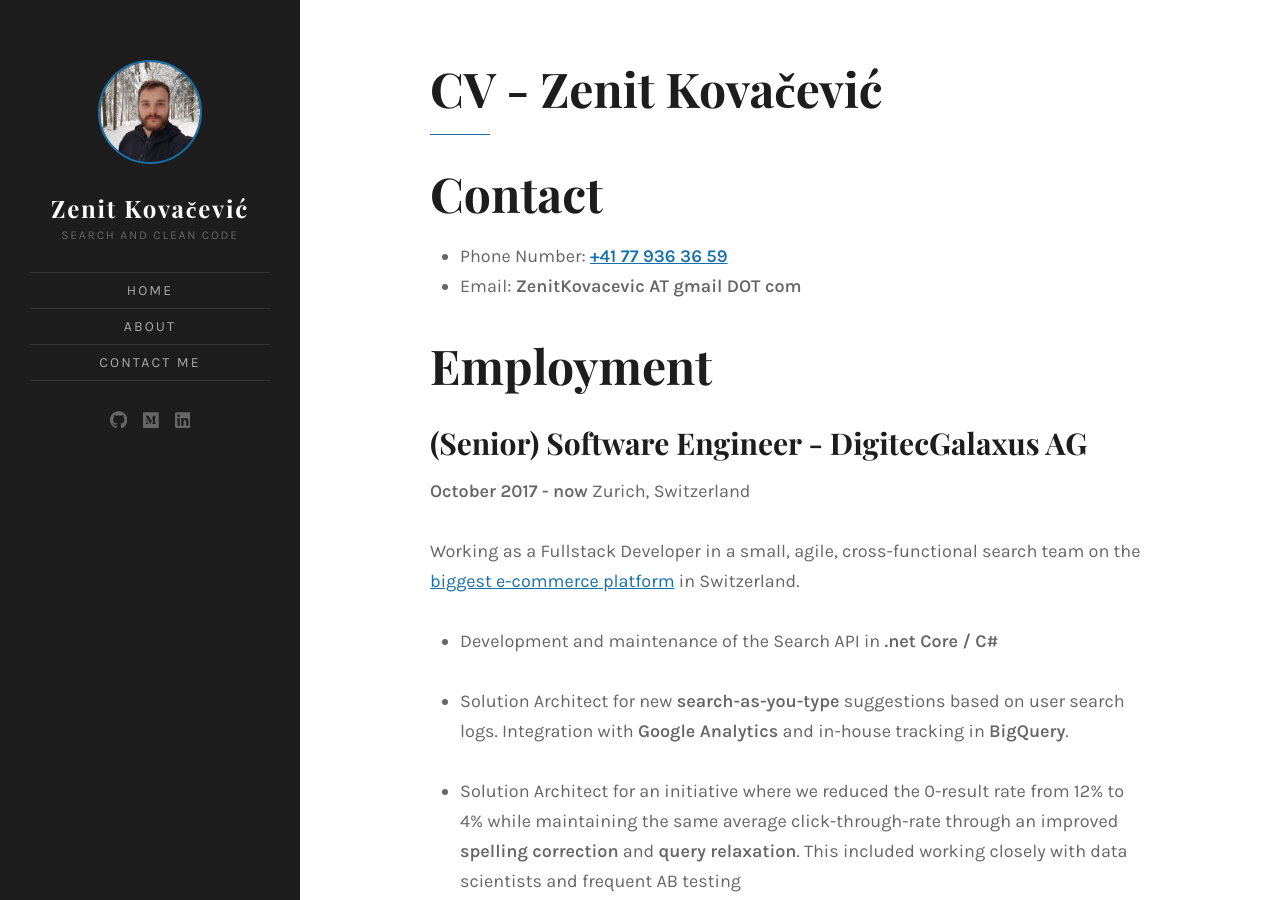
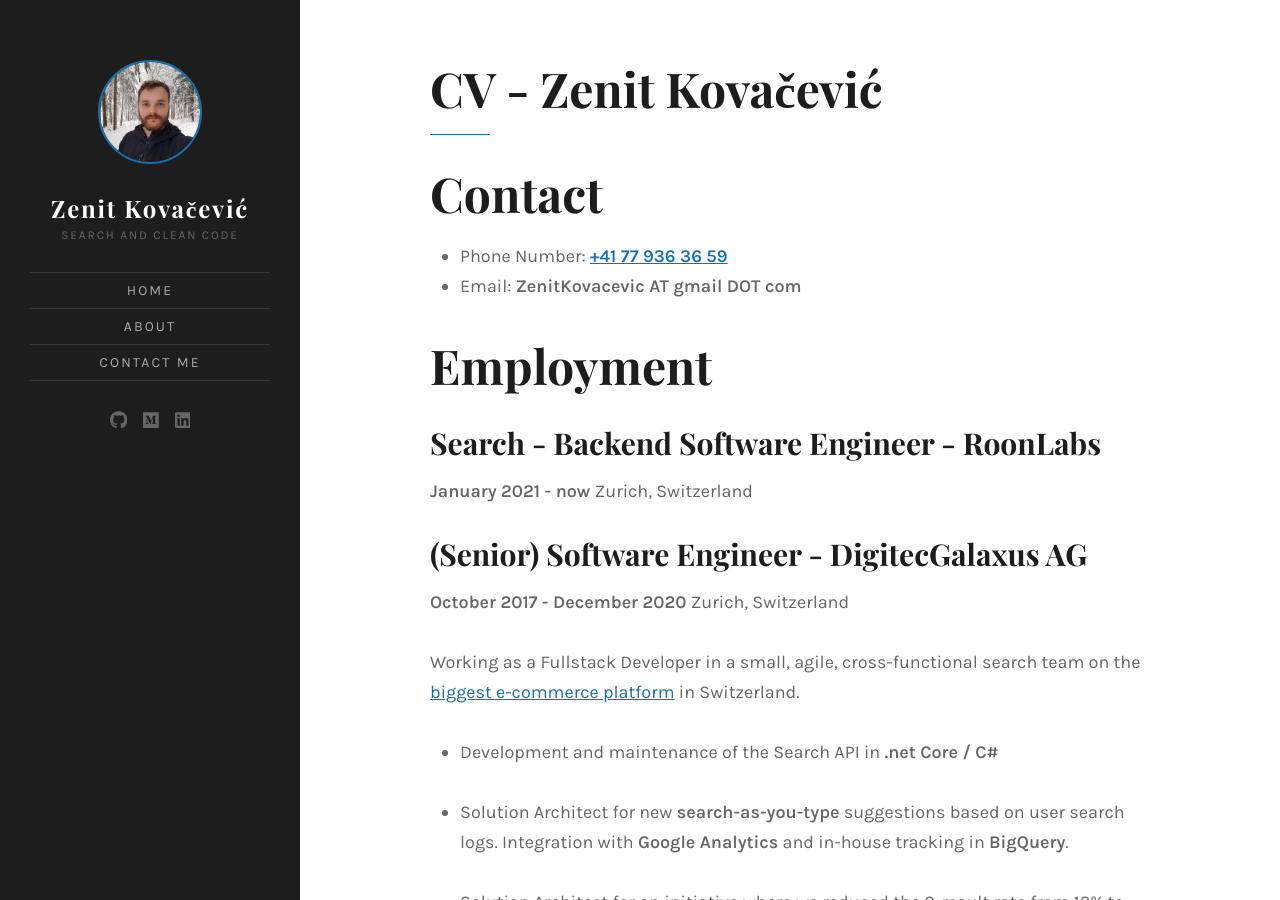
Before and after one commit to ZenitK/zenitk.github.io, a Jekyll site: the page built from cv.md, in a window 1280 px wide and 900 px high. Built offline with Jekyll 4.4.1, drawn with Linux system fonts in a browser that asks for light colours; some web fonts are replaced.

Commit message:
update personal

```diff
--- a/cv.md
+++ b/cv.md
@@ -10,8 +10,11 @@
 
 # Employment
 
+### Search - Backend Software Engineer - RoonLabs
+**January 2021 - now** Zurich, Switzerland
+
 ### (Senior) Software Engineer - DigitecGalaxus AG
-**October 2017 - now** Zurich, Switzerland
+**October 2017 - December 2020** Zurich, Switzerland
 
 Working as a Fullstack Developer in a small, agile, cross-functional search team on the [biggest e-commerce platform](https://www.galaxus.ch/){:target="_blank"} in Switzerland.
 
```
Also changed, not shown: 1 other file.
